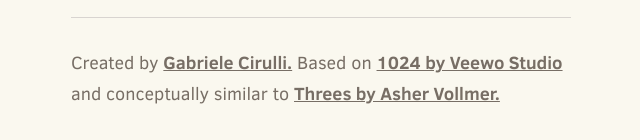
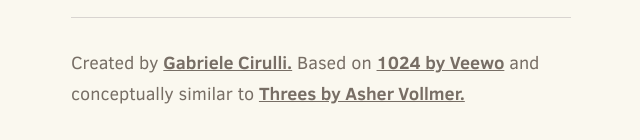
Before and after one commit to Karthik-Katkojwala/2048, a plain HTML site: page index.html in a window 1280 px wide. Shown: the part 1030-1170 px from the top of the page, without its empty margins (319-959 px from the left). Drawn offline with Linux system fonts and the light colour scheme.

Commit message:
udpated index

```diff
--- a/index.html
+++ b/index.html
@@ -81,7 +81,7 @@
     </p>
     <hr>
     <p>
-    Created by <a href="http://gabrielecirulli.com" target="_blank">Gabriele Cirulli.</a> Based on <a href="https://itunes.apple.com/us/app/1024!/id823499224" target="_blank">1024 by Veewo Studio</a> and conceptually similar to <a href="http://asherv.com/threes/" target="_blank">Threes by Asher Vollmer.</a>
+    Created by <a href="http://gabrielecirulli.com" target="_blank">Gabriele Cirulli.</a> Based on <a href="https://itunes.apple.com/us/app/1024!/id823499224" target="_blank">1024 by Veewo</a> and conceptually similar to <a href="http://asherv.com/threes/" target="_blank">Threes by Asher Vollmer.</a>
     </p>
   </div>
 
```
